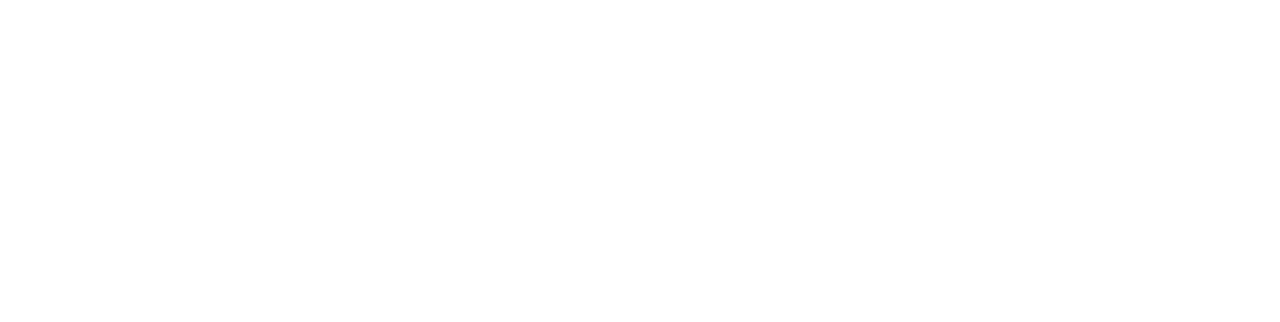
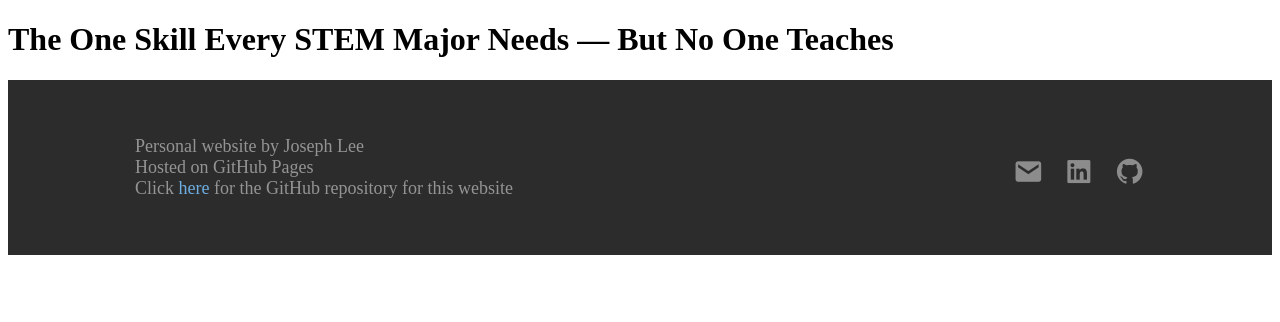
Before and after one commit to jo2eph/blog, a plain HTML site: page posts/2025_09_communication_skill/index.html in a window 1280 px wide. Drawn offline with nearby package versions, Linux system fonts and the light colour scheme.

Commit message:
Add footer.css, add change to 2025_09 post

```diff
--- a/index.html
+++ b/index.html
@@ -3,6 +3,13 @@
 <head>
     <meta charset="UTF-8">
     <meta name="viewport" content="width=device-width, initial-scale=1.0">
+    <meta name="author" content="Joseph Lee">
+    <meta name="description" content="Blogs by Joseph Lee">
+
+    <link rel="canonical" href="https://jo2eph.github.io/blog/">
+    <link rel="stylesheet" href="../styles/style.css">
+    <link rel="icon" type="image/x-icon" href="../assets/favicon.ico">
+
     <title>Joseph Lee | Blogs</title>
 </head>
 <body>
--- a/posts/2025_09_communication_skill/index.html
+++ b/posts/2025_09_communication_skill/index.html
@@ -0,0 +1,66 @@
+<!DOCTYPE html>
+<html lang="en">
+<head>
+    <meta charset="UTF-8">
+    <meta name="viewport" content="width=device-width, initial-scale=1.0">
+    <meta name="author" content="Joseph Lee">
+    <meta name="description" content="September 15, 2025 Post">
+    <title>The One Skill Every STEM Major Needs — But No One Teaches</title>
+
+    <link rel="canonical" href="https://jo2eph.github.io/blog/">
+
+    <!-- CSS -->
+    <link rel="stylesheet" href="../../styles/style.css">
+    <link rel="stylesheet" href="../../styles/footer.css">
+
+    <!-- Others
+    ============================================== -->
+    <link href='https://unpkg.com/boxicons@2.1.4/css/boxicons.min.css' rel='stylesheet'>
+    <link href="https://cdnjs.cloudflare.com/ajax/libs/font-awesome/4.7.0/css/font-awesome.min.css" rel="stylesheet">
+</head>
+<body>
+
+    <header>
+        <h1>The One Skill Every STEM Major Needs — But No One Teaches</h1>
+    </header>
+
+    <main>
+
+    </main>
+
+    <footer>
+        <div id="footer-left">
+            Personal website by Joseph Lee
+            <br>
+            Hosted on GitHub Pages
+            <br>
+            Click <a href="https://github.com/jo2eph/jo2eph.github.io" title="GitHub Repo">here</a>
+            for the GitHub repository for this website
+        </div>
+
+        <div id="footer-right">
+            <ul class="socials">
+                <li>
+                    <a href="mailto:junhyuk.x.lee@gmail.com" target="_blank" rel="noopener noreferrer"
+                        title="Send me an email">
+                        <i class="bx bxs-envelope"></i>
+                    </a>
+                </li>
+                <li>
+                    <a href="https://www.linkedin.com/in/jo2eph/" target="_blank"
+                        rel="noopener noreferrer" title="Connect with me on LinkedIn">
+                        <i class="bx bxl-linkedin-square"></i>
+                    </a>
+                </li>
+                <li>
+                    <a href="https://github.com/jo2eph" target="_blank" rel="noopener noreferrer"
+                        title="Follow me on GitHub">
+                        <i class="bx bxl-github"></i>
+                    </a>
+                </li>
+            </ul>
+        </div>
+
+    </footer>
+</body>
+</html>
--- /dev/null
+++ b/styles/footer.css
@@ -0,0 +1,86 @@
+/*
+CSS for Footer Section
+*/
+
+footer {
+    background-color: rgb(44, 44, 44);
+    color: rgb(148, 148, 148);
+    display: flex;
+    flex-direction: column;
+    flex-wrap: nowrap;
+    justify-content: space-around;
+    align-items: flex-start;
+    align-content: stretch;
+    margin-bottom: 64px;
+    padding: 48px 16px;
+}
+
+/* Left */
+footer #footer-left,
+footer #footer-right {
+    display: block;
+    flex-grow: 0;
+    flex-shrink: 1;
+    flex-basis: auto;
+    align-self: stretch;
+    order: 0;
+}
+
+footer #footer-left {
+    font-size: 14px;
+    flex-basis: 50%;
+    margin-left: 16px;
+}
+
+footer #footer-left a {
+    color: rgb(110, 174, 226);
+    text-decoration: none;
+}
+footer #footer-left a:hover {
+    cursor: pointer;
+    text-decoration: underline;
+}
+
+/* Right */
+footer #footer-right {
+    align-self: center;
+    margin: 1em 0px;
+}
+
+footer #footer-right .socials {
+    list-style-type: none;
+}
+
+footer #footer-right .socials li {
+    float: left;
+    margin: 12px 10px;
+}
+
+footer #footer-right .socials li a {
+    color: rgb(140, 140, 140);
+    font-size: max(2.4vw, 24px);
+    :hover {
+        color:rgb(213, 213, 213);
+        cursor: pointer;
+    }
+}
+
+@media
+    only screen
+    and (min-width: 376px)
+{
+    footer {
+        flex-direction: row;
+        align-items: space-between;
+    }
+
+    footer #footer-left {
+        font-size: min(4vw, 18px);
+        margin-left: 0px;
+        padding: 8px 1em;
+    }
+
+    footer #footer-right {
+        margin: 0px 8px;
+    }
+}
```
